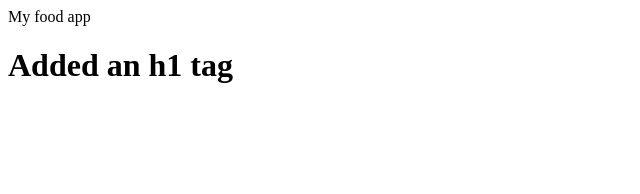
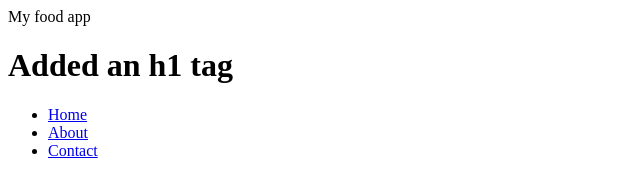
Before and after one commit to akinsikuoluwafemi/food_app, a plain HTML site: page index.html in a window 1280 px wide. Shown: the whole page, without its empty margins (0-640 px from the left). Drawn offline with Linux system fonts and the light colour scheme.

Commit message:
added a footer to the app

```diff
--- a/index.html
+++ b/index.html
@@ -11,5 +11,17 @@
 
 
   <h1>Added an h1 tag</h1>
+
+
+<footer>
+
+  <nav>
+    <ul>
+      <li><a href="index.html">Home</a></li>
+      <li><a href="about.html">About</a></li>
+      <li><a href="contact.html">Contact</a></li>
+    </ul>
+  </nav>
+</footer>
 </body>
 </html>
```
